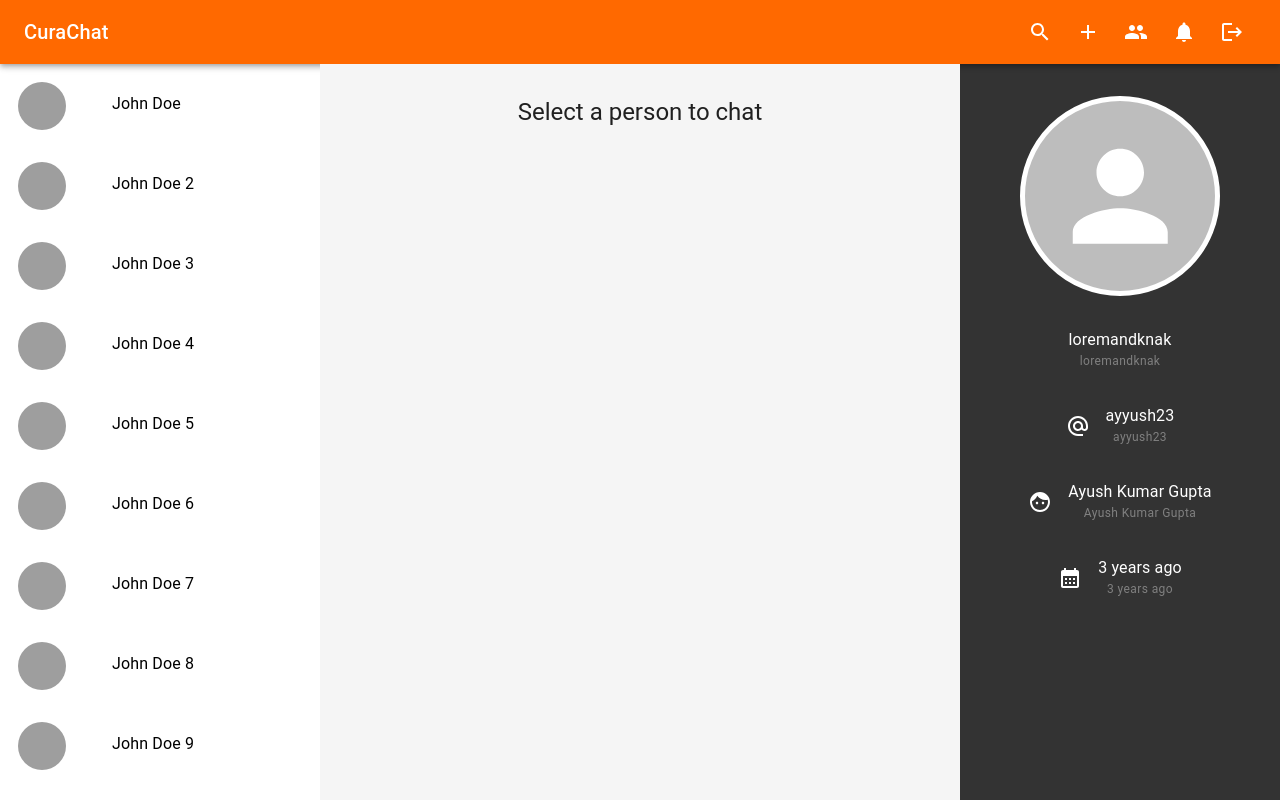
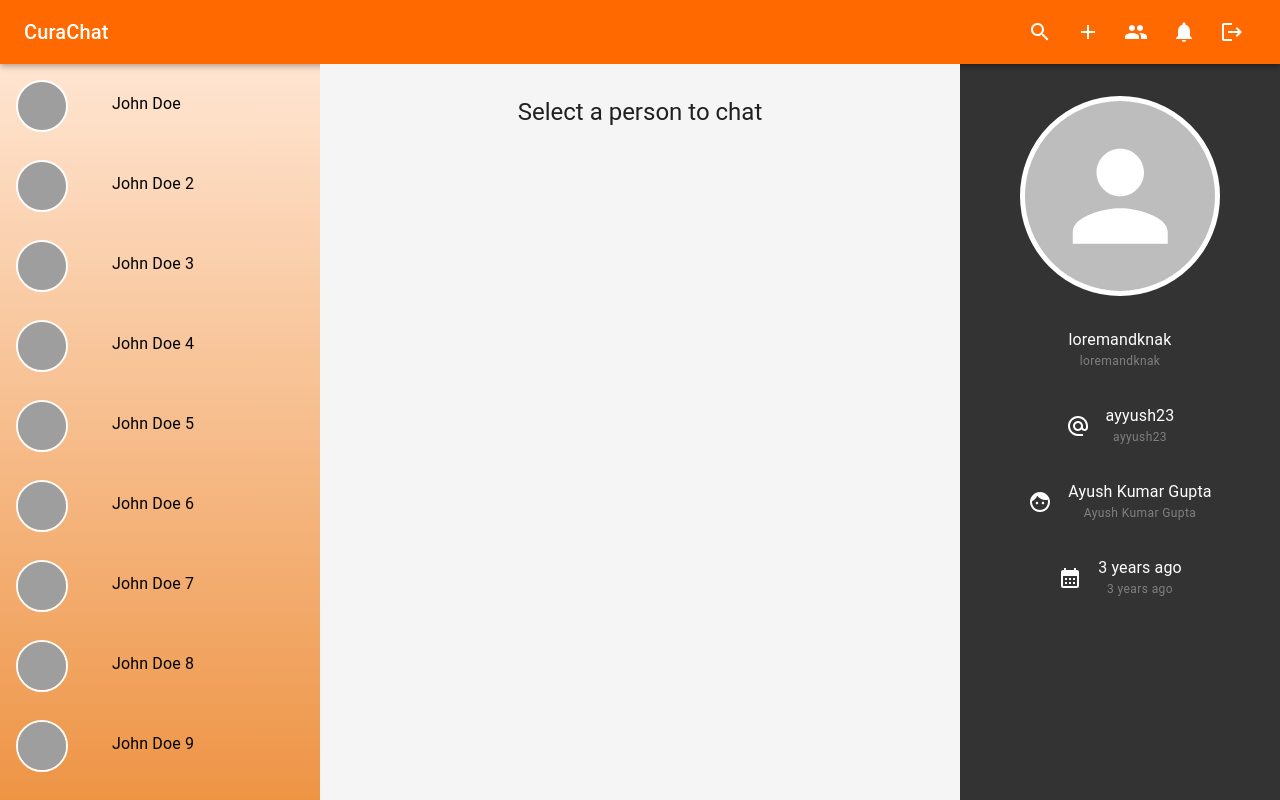
Before and after one commit to ayyush08/CuraChat, a React (Vite) app in the folder client/: page / in a window 1280 px wide. Shown: the top 800 px of the page. Built offline with nearby package versions, Linux system fonts and the light colour scheme; grey boxes are pictures that could not be loaded.

Commit message:
Refactor ChatList component to include custom styling prop for background gradient and overflow

```diff
--- a/client/src/components/specific/ChatList.jsx
+++ b/client/src/components/specific/ChatList.jsx
@@ -16,7 +16,13 @@ const ChatList = ({
 }) => {
 
     return (
-        <Stack width={w} direction={'column'} >
+        <Stack width={w} direction={'column'}
+            overflow={'auto'}
+            height={'100%'}
+            sx={{
+                backgroundImage: 'linear-gradient(#ff9f5845, #e86f04bd)',
+            }}
+        >
 
             {
                 chats?.map((data,index) => {
```
